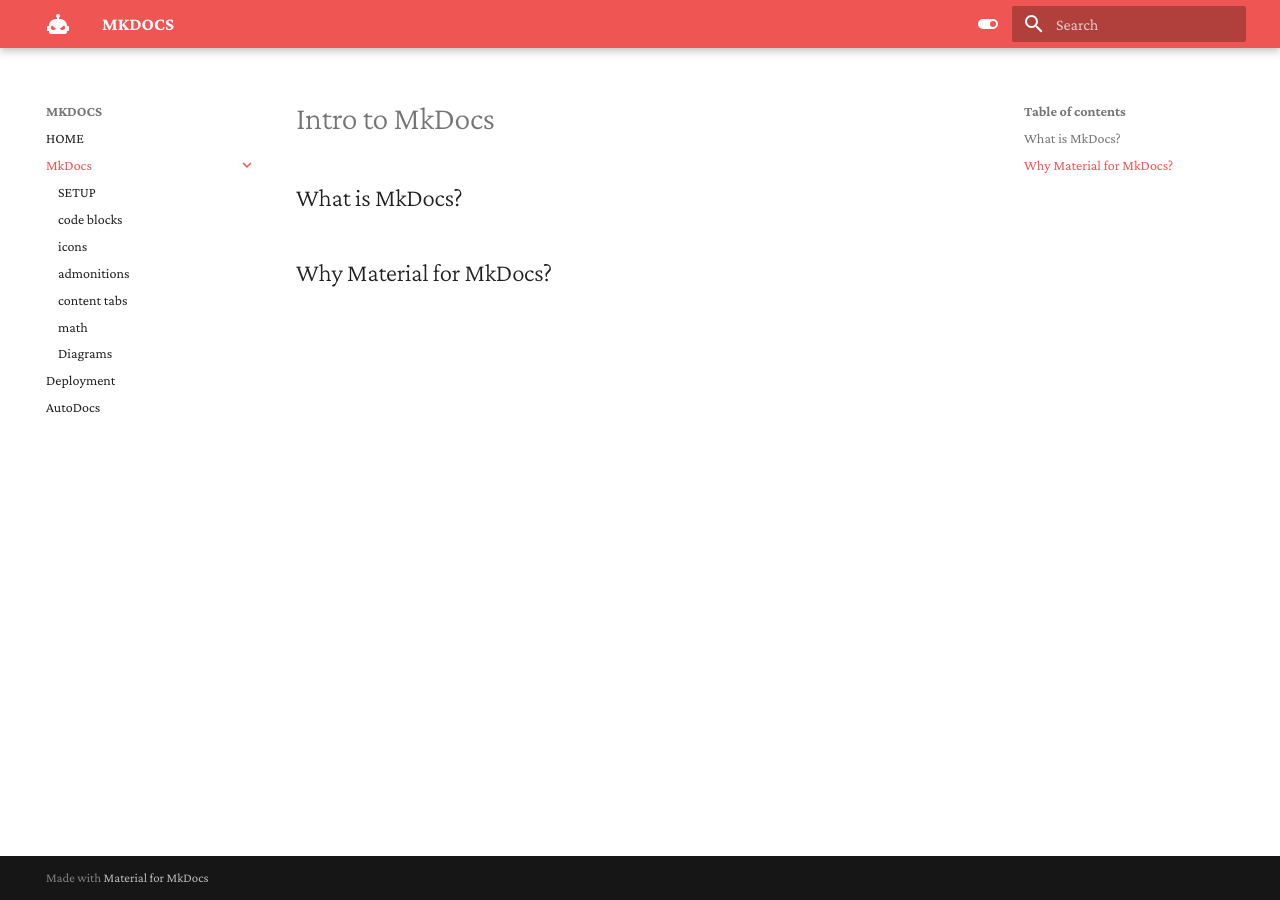
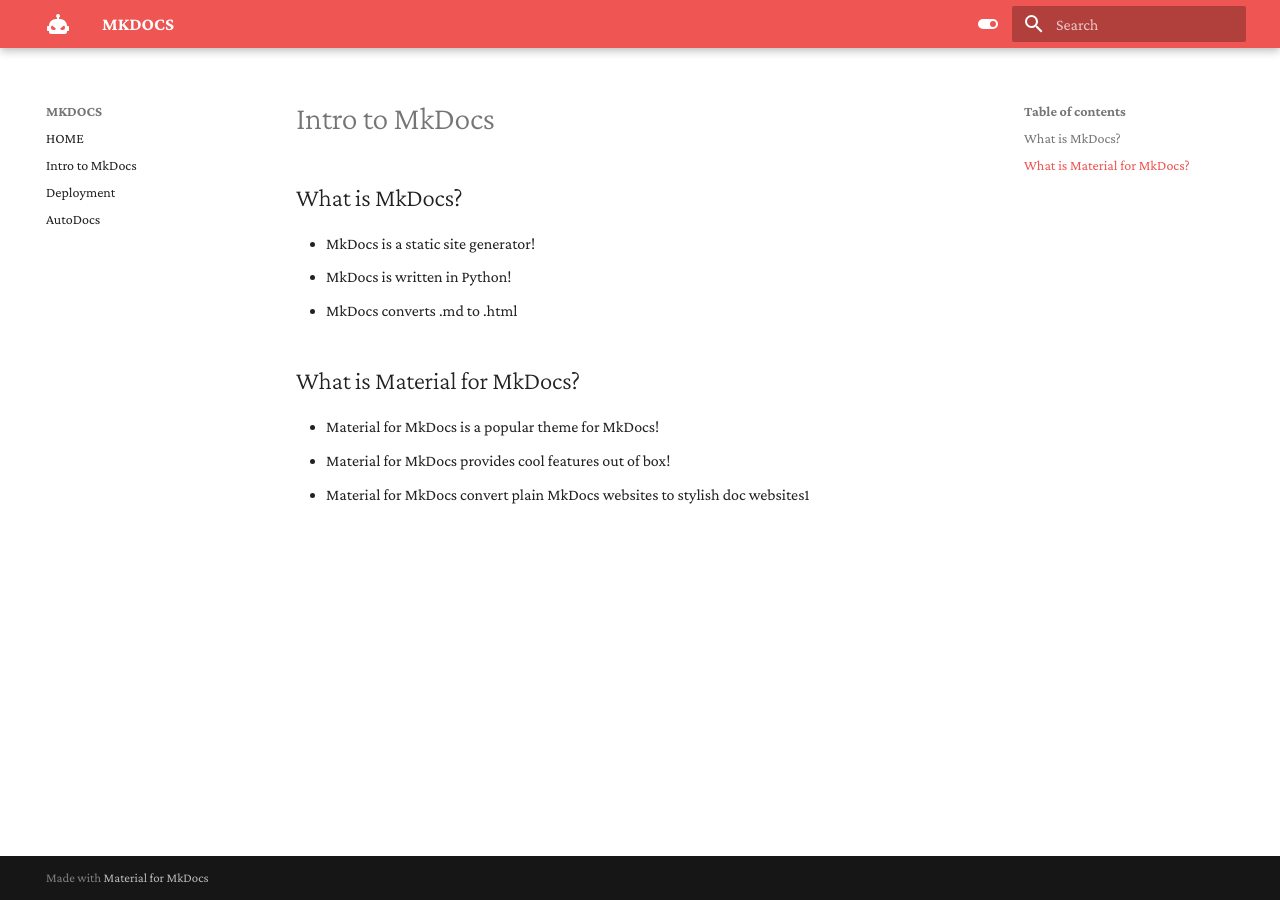
Before and after one commit to AllergicAlligator/PyConTW2025, an MkDocs documentation site: the page built from docs/mkdocs/index.md, in a window 1280 px wide. Built offline with MkDocs 1.6.1 and Material for MkDocs 9.7.7, drawn with Linux system fonts in a browser that asks for light colours.

Commit message:
Update files

```diff
--- a/docs/mkdocs/index.md
+++ b/docs/mkdocs/index.md
@@ -2,6 +2,12 @@
 
 ## What is MkDocs?
 
+* MkDocs is a static site generator!
+* MkDocs is written in Python!
+* MkDocs converts .md to .html
 
+## What is Material for MkDocs?
 
-## Why Material for MkDocs?
+* Material for MkDocs is a popular theme for MkDocs!
+* Material for MkDocs provides cool features out of box!
+* Material for MkDocs convert plain MkDocs websites to stylish doc websites1
--- a/mkdocs.yml
+++ b/mkdocs.yml
@@ -2,15 +2,7 @@
 
 nav:
   - index.md
-  - MkDocs:
-    - mkdocs/index.md
-    - mkdocs/setup.md
-    - mkdocs/codeblocks.md
-    - mkdocs/icons.md
-    - mkdocs/admonitions.md
-    - mkdocs/content.md
-    - mkdocs/math.md
-    - mkdocs/diagrams.md
+  - intro.md
   - deploy.md
   - autodocs.md
 
@@ -51,7 +43,13 @@
   - pymdownx.snippets
   - pymdownx.superfences
   - attr_list
+  - pymdownx.emoji:
+      emoji_index: !!python/name:material.extensions.emoji.twemoji
+      emoji_generator: !!python/name:material.extensions.emoji.to_svg
   - md_in_html
+  - admonition
+  - pymdownx.details
+  - pymdownx.superfences
   - pymdownx.superfences:
       custom_fences:
         - name: mermaid
```
Also changed, not shown: docs/autodocs.md (+3 -3 lines), docs/deploy.md (+2 -2 lines), docs/intro.md (added, +61 -0 lines), docs/mkdocs/icons.md (+1 -0 lines), 1 other file.
